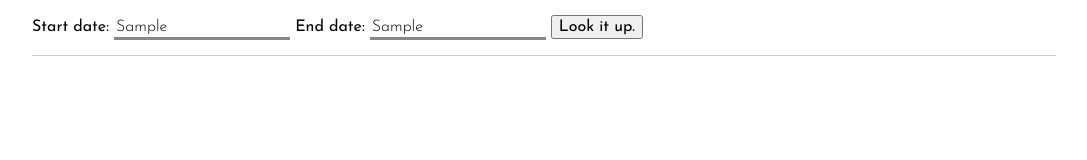
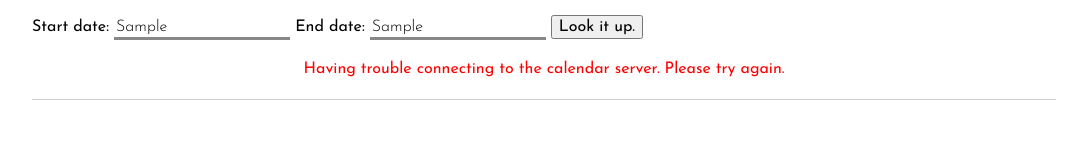
Before and after one commit to tlcjosh/calendarformat, a plain HTML site: page index.html in a window 1280 px wide. Both pictures are taken after typing "Sample", "Sample" into the empty fields and a click on the button "Look it up.". Shown: the whole page, without its empty margins (96-1183 px from the left). Drawn offline with nearby package versions, Linux system fonts and the light colour scheme; no server answers.

Commit message:
fixed empty day in date range. Added functionality and css for error messages to display

```diff
--- a/calendarformat.css
+++ b/calendarformat.css
@@ -29,6 +29,14 @@ body section {
 
 #date_form input::placeholder {
     font-size: 12px;
+}
+
+
+span.error {
+    color: red;
+    text-align: center;
+    display: block;
+    margin: 20px;
 }
 
 #calendar .date_section {
--- a/calendarformat.js
+++ b/calendarformat.js
@@ -3,6 +3,7 @@
     var $window = $(window),
         $body = $('body'),
         $dateform = $('#date_form'),
+        $error = $('.error'),
         $startdate = $('#date_start'),
         $enddate = $('#date_end'),
         $button = $('#form_submit'),
@@ -17,6 +18,8 @@
             // DESCRIPTION
             // takes values from two input fields date_start and date_end,
             // make a call to $calendar._getEvents, then send returned data to render function
+                //first clear error span
+                $error.html('');
 
                 var sdate = $startdate.val(),
                     edate = $enddate.val();
@@ -81,6 +84,9 @@
 
                 //DEBUG
                 //console.log('rendering');
+
+                //first clear any previous calendar html
+                $calendar.html('');
 
                 if ($calendar.events && $calendar.events.length > 0) {
 
@@ -189,6 +195,7 @@
             //
             // DESCRIPTION
             // log msg to console and insert into HTML
+                $error.html(msg);
                 console.log(msg);
             };
 
```
